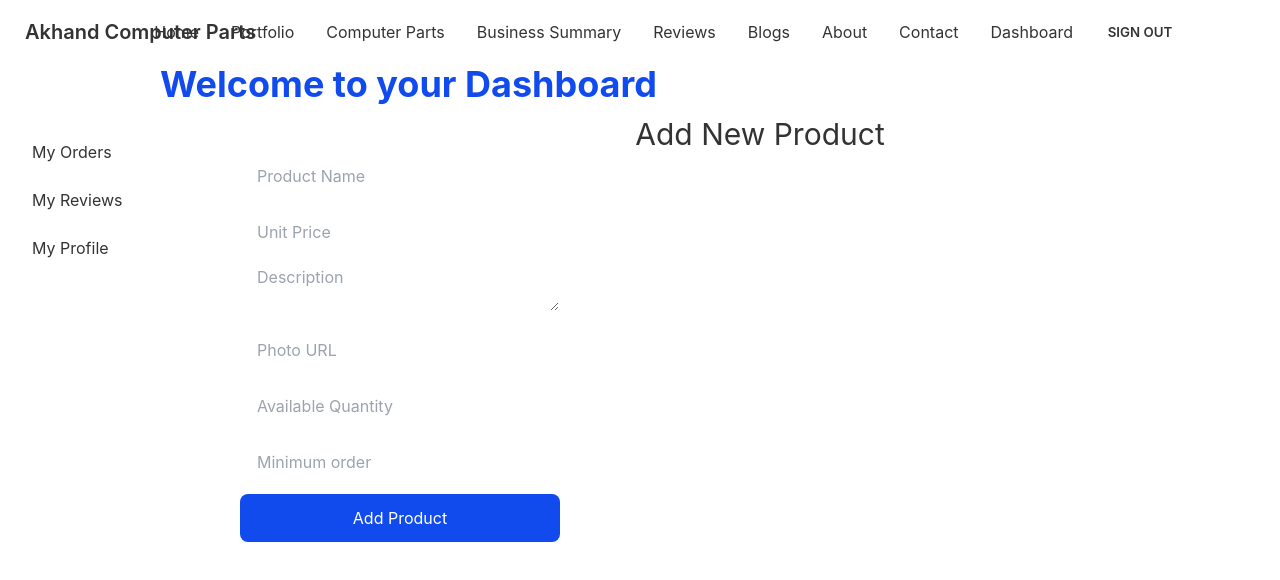
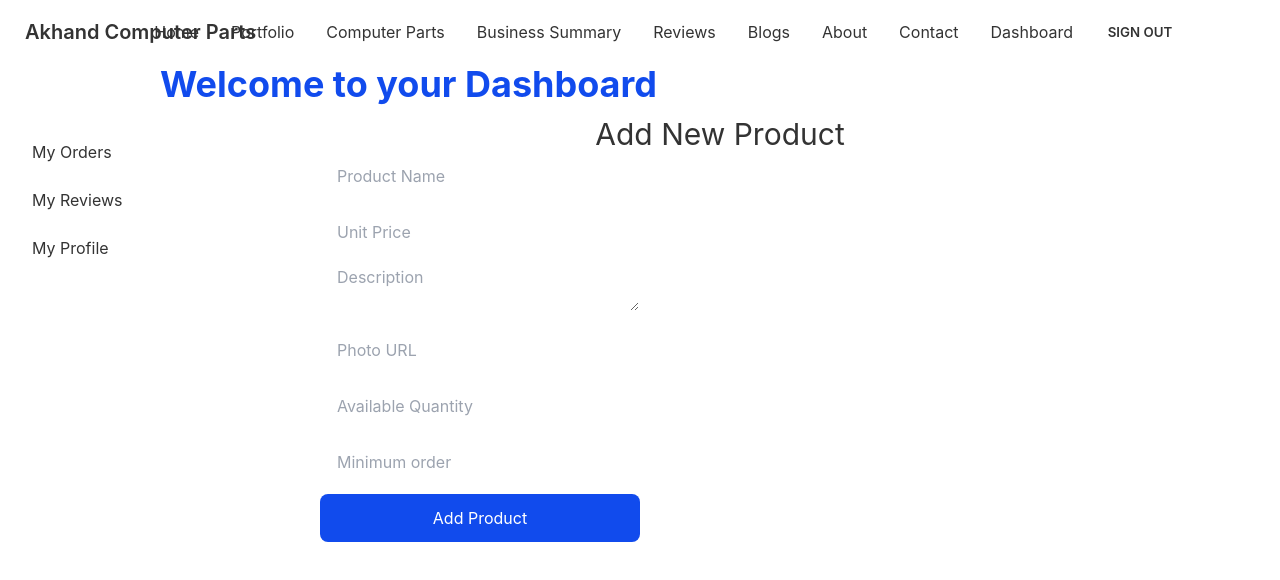
Before and after one commit to Saiyadul77/akhand-computer-parts, a React (Create React App) app: page /dashboard/addItem in a window 1280 px wide. Shown: the top 580 px of the page. Built offline with nearby package versions, Linux system fonts and the light colour scheme; no server answers; sample sign-in values are in the browser's storage.

Commit message:
add item link to manage item

```diff
--- a/src/Pages/AddItem/AddItem.js
+++ b/src/Pages/AddItem/AddItem.js
@@ -27,9 +27,10 @@ const AddItem = () => {
     };
 
     return (
-        <div className='ml-20'>
+        <div className=''>
             <h1 className='text-center mt-3 text-3xl'>Add New Product</h1>
-            <form className='justify-center items-center ' onSubmit={handleSubmit(onSubmit)}>
+            <div className='justify-center items-center ml-40 '>
+            <form onSubmit={handleSubmit(onSubmit)}>
                 <input className='mb-2 input w-full max-w-xs' placeholder='Product Name'{...register("name", { required: true })} /> <br />
                 <input className='mb-2 input w-full max-w-xs' placeholder='Unit Price' type="number" {...register("price")} /> <br />
                 <textarea className='mb-2 input w-full max-w-xs' placeholder='Description'{...register("description")} /> <br />
@@ -39,6 +40,7 @@ const AddItem = () => {
                 {/* <input className='mb-2 input w-full max-w-xs' placeholder='Supplier Name'{...register("supplierName", { required: true, maxLength: 20 })} /><br /> */}
                 <input className='text-white bg-primary input w-full max-w-xs' type="submit" value="Add Product" />
             </form>
+            </div>
         </div>
     );
 };
--- a/src/Pages/Dashboard/ManageProduct.js
+++ b/src/Pages/Dashboard/ManageProduct.js
@@ -23,7 +23,7 @@ const ManageProduct = () => {
     return (
         <div className='m-5'>
             <h1 className='text-center text-primary mt-5 text-3xl'>Total Inventory Product: {services.length}</h1>
-            <Link to={`/addItem`}>
+            <Link to="/dashboard/addItem">
                 <button className='btn btn-primary w-100 mx-auto'>Add More Item</button>
             </Link>
             <div className='items-container'>
@@ -34,7 +34,7 @@ const ManageProduct = () => {
                         <p>{service.description}</p>
                         <p>Price: ${service.price}</p>
                         <p>Quantity: {service.quantity}</p>
-                        <p>Supplier Name:{service.supplier}</p>
+
                         <button className='btn btn-primary' onClick={() => handleDelete(service._id)}>Delete Product</button>
                     </div>)
                 }
```
